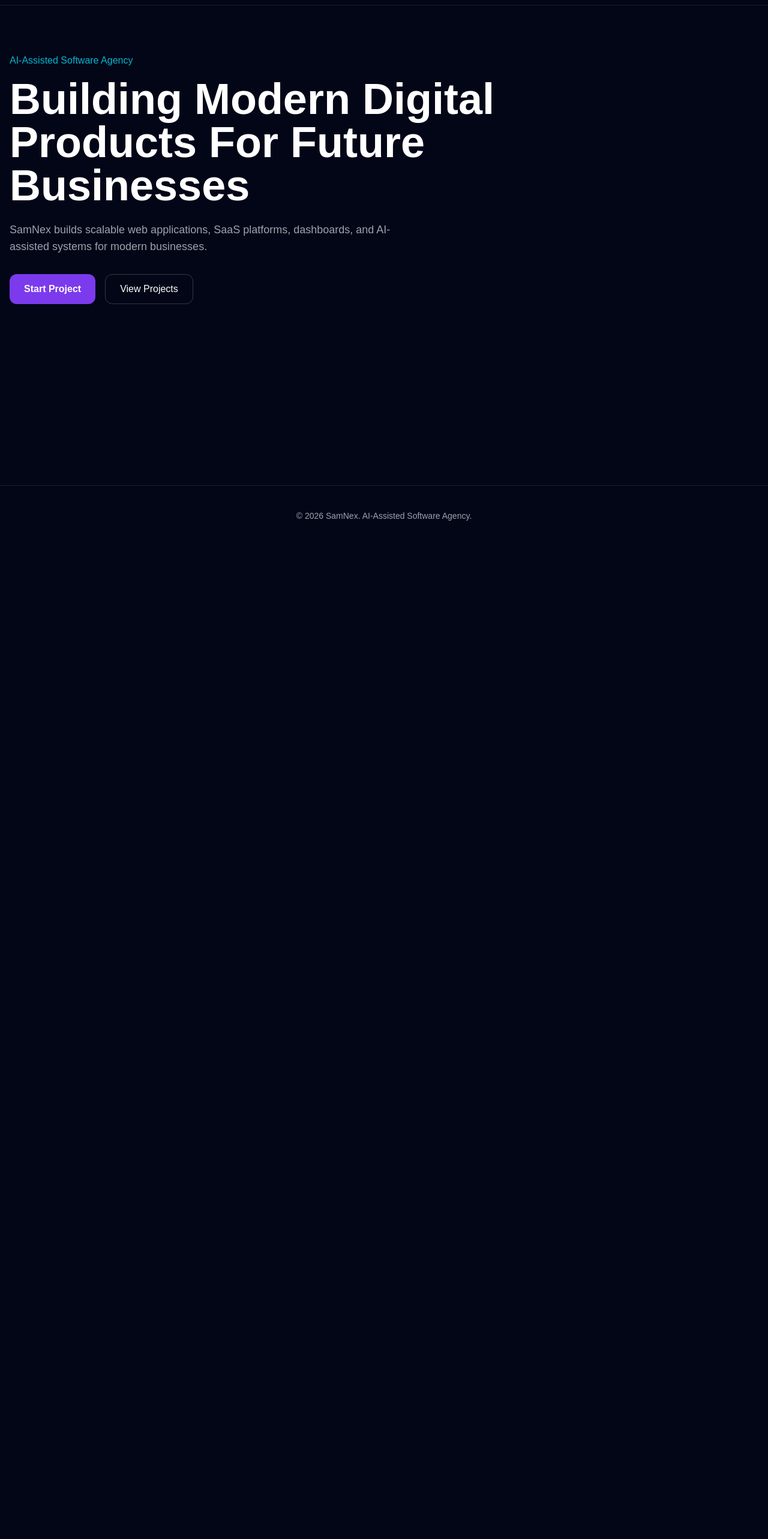
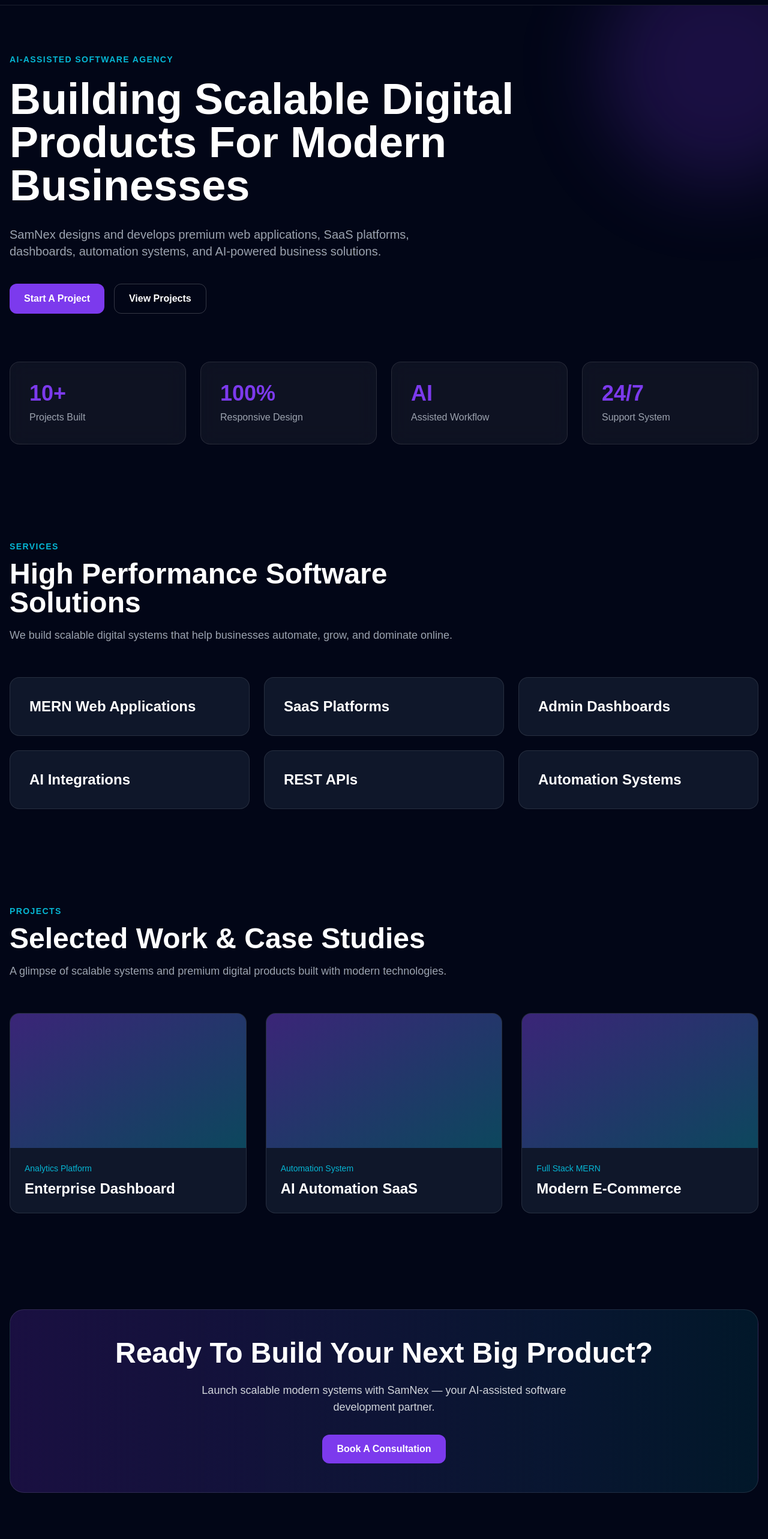
Before and after one commit to Samiul2024/SamNex-Initial, a React (Vite) app in the folder client/: page / in a window 1280 px wide. Shown: the part 60-2626 px from the top of the page at 60% size. Before the commit the page ends 970 px from the top, so only its background shows below. Built offline with nearby package versions, Linux system fonts and the light colour scheme; the HTML template or start-up script is replaced by a standard one.

Commit message:
Build premium homepage sections and reusable UI components

```diff
--- a/client/package.json
+++ b/client/package.json
@@ -19,6 +19,7 @@
     "react-dom": "^19.2.6",
     "react-hook-form": "^7.75.0",
     "react-hot-toast": "^2.6.0",
+    "react-icons": "^5.6.0",
     "react-router-dom": "^7.15.0",
     "zod": "^4.4.3"
   },
--- /dev/null
+++ b/client/src/components/home/sections/CTASection.jsx
@@ -0,0 +1,26 @@
+import PrimaryButton from "../../ui/PrimaryButton"
+
+const CTASection = () => {
+  return (
+    <section className="section-padding">
+      <div className="container">
+        <div className="rounded-3xl border border-white/10 bg-gradient-to-r from-primary/20 to-accent/10 p-12 text-center">
+          <h2 className="mb-6 text-4xl font-black md:text-5xl">
+            Ready To Build Your Next Big Product?
+          </h2>
+
+          <p className="mx-auto mb-8 max-w-2xl text-lg text-gray-300">
+            Launch scalable modern systems with SamNex —
+            your AI-assisted software development partner.
+          </p>
+
+          <PrimaryButton>
+            Book A Consultation
+          </PrimaryButton>
+        </div>
+      </div>
+    </section>
+  )
+}
+
+export default CTASection
--- /dev/null
+++ b/client/src/components/home/sections/HeroSection.jsx
@@ -0,0 +1,45 @@
+import { motion } from "framer-motion"
+import PrimaryButton from "../../ui/PrimaryButton"
+
+const HeroSection = () => {
+  return (
+    <section className="relative overflow-hidden section-padding">
+      <div className="container">
+        <motion.div
+          initial={{ opacity: 0, y: 80 }}
+          animate={{ opacity: 1, y: 0 }}
+          transition={{ duration: 0.7 }}
+          className="max-w-5xl"
+        >
+          <p className="mb-5 text-sm font-semibold uppercase tracking-widest text-accent">
+            AI-Assisted Software Agency
+          </p>
+
+          <h1 className="mb-8 text-5xl font-black leading-tight md:text-7xl">
+            Building Scalable Digital Products For Modern Businesses
+          </h1>
+
+          <p className="mb-10 max-w-3xl text-lg leading-8 text-gray-400 md:text-xl">
+            SamNex designs and develops premium web applications,
+            SaaS platforms, dashboards, automation systems,
+            and AI-powered business solutions.
+          </p>
+
+          <div className="flex flex-wrap gap-4">
+            <PrimaryButton>
+              Start A Project
+            </PrimaryButton>
+
+            <button className="rounded-xl border border-white/20 px-6 py-3 font-semibold hover:bg-white/5">
+              View Projects
+            </button>
+          </div>
+        </motion.div>
+      </div>
+
+      <div className="absolute right-[-120px] top-[-100px] h-[400px] w-[400px] rounded-full bg-primary/20 blur-3xl"></div>
+    </section>
+  )
+}
+
+export default HeroSection
--- /dev/null
+++ b/client/src/components/home/sections/ProjectsPreview.jsx
@@ -0,0 +1,55 @@
+import SectionTitle from "../../ui/SectionTitle"
+
+const projects = [
+  {
+    title: "Enterprise Dashboard",
+    category: "Analytics Platform",
+  },
+
+  {
+    title: "AI Automation SaaS",
+    category: "Automation System",
+  },
+
+  {
+    title: "Modern E-Commerce",
+    category: "Full Stack MERN",
+  },
+]
+
+const ProjectsPreview = () => {
+  return (
+    <section className="section-padding">
+      <div className="container">
+        <SectionTitle
+          badge="Projects"
+          title="Selected Work & Case Studies"
+          description="A glimpse of scalable systems and premium digital products built with modern technologies."
+        />
+
+        <div className="grid gap-8 md:grid-cols-3">
+          {projects.map((project, index) => (
+            <div
+              key={index}
+              className="overflow-hidden rounded-2xl border border-white/10 bg-secondary"
+            >
+              <div className="h-56 bg-gradient-to-br from-primary/40 to-accent/30"></div>
+
+              <div className="p-6">
+                <p className="mb-2 text-sm text-accent">
+                  {project.category}
+                </p>
+
+                <h3 className="text-2xl font-bold">
+                  {project.title}
+                </h3>
+              </div>
+            </div>
+          ))}
+        </div>
+      </div>
+    </section>
+  )
+}
+
+export default ProjectsPreview
--- /dev/null
+++ b/client/src/components/home/sections/ServicesPreview.jsx
@@ -0,0 +1,39 @@
+import SectionTitle from "../../ui/SectionTitle"
+
+const services = [
+  "MERN Web Applications",
+  "SaaS Platforms",
+  "Admin Dashboards",
+  "AI Integrations",
+  "REST APIs",
+  "Automation Systems",
+]
+
+const ServicesPreview = () => {
+  return (
+    <section className="section-padding">
+      <div className="container">
+        <SectionTitle
+          badge="Services"
+          title="High Performance Software Solutions"
+          description="We build scalable digital systems that help businesses automate, grow, and dominate online."
+        />
+
+        <div className="grid gap-6 md:grid-cols-3">
+          {services.map((service, index) => (
+            <div
+              key={index}
+              className="rounded-2xl border border-white/10 bg-secondary p-8 transition hover:-translate-y-1 hover:border-primary"
+            >
+              <h3 className="text-2xl font-bold">
+                {service}
+              </h3>
+            </div>
+          ))}
+        </div>
+      </div>
+    </section>
+  )
+}
+
+export default ServicesPreview
--- /dev/null
+++ b/client/src/components/home/sections/StatsSection.jsx
@@ -0,0 +1,48 @@
+const stats = [
+  {
+    number: "10+",
+    label: "Projects Built",
+  },
+
+  {
+    number: "100%",
+    label: "Responsive Design",
+  },
+
+  {
+    number: "AI",
+    label: "Assisted Workflow",
+  },
+
+  {
+    number: "24/7",
+    label: "Support System",
+  },
+]
+
+const StatsSection = () => {
+  return (
+    <section className="pb-20">
+      <div className="container">
+        <div className="grid gap-6 md:grid-cols-4">
+          {stats.map((item, index) => (
+            <div
+              key={index}
+              className="rounded-2xl border border-white/10 bg-white/5 p-8 backdrop-blur-lg"
+            >
+              <h3 className="mb-2 text-4xl font-black text-primary">
+                {item.number}
+              </h3>
+
+              <p className="text-gray-400">
+                {item.label}
+              </p>
+            </div>
+          ))}
+        </div>
+      </div>
+    </section>
+  )
+}
+
+export default StatsSection
--- /dev/null
+++ b/client/src/components/ui/PrimaryButton.jsx
@@ -0,0 +1,14 @@
+const PrimaryButton = ({
+  children,
+  className = "",
+}) => {
+  return (
+    <button
+      className={`rounded-xl bg-primary px-6 py-3 font-semibold transition hover:scale-[1.02] hover:opacity-90 ${className}`}
+    >
+      {children}
+    </button>
+  )
+}
+
+export default PrimaryButton
--- /dev/null
+++ b/client/src/components/ui/SectionTitle.jsx
@@ -0,0 +1,23 @@
+const SectionTitle = ({
+  badge,
+  title,
+  description,
+}) => {
+  return (
+    <div className="mb-14 max-w-3xl">
+      <p className="mb-3 text-sm font-semibold uppercase tracking-widest text-accent">
+        {badge}
+      </p>
+
+      <h2 className="mb-4 text-4xl font-bold md:text-5xl">
+        {title}
+      </h2>
+
+      <p className="text-lg text-gray-400">
+        {description}
+      </p>
+    </div>
+  )
+}
+
+export default SectionTitle
--- a/client/src/pages/Home.jsx
+++ b/client/src/pages/Home.jsx
@@ -1,34 +1,18 @@
+import HeroSection from "../components/home/sections/HeroSection"
+import StatsSection from "../components/home/sections/StatsSection"
+import ServicesPreview from "../components/home/sections/ServicesPreview"
+import ProjectsPreview from "../components/home/sections/ProjectsPreview"
+import CTASection from "../components/home/sections/CTASection"
+
 const Home = () => {
   return (
-    <section className="section-padding">
-      <div className="container">
-        <div className="max-w-4xl">
-          <p className="mb-4 text-accent">
-            AI-Assisted Software Agency
-          </p>
-
-          <h1 className="mb-6 text-5xl font-bold leading-tight md:text-7xl">
-            Building Modern Digital Products For Future Businesses
-          </h1>
-
-          <p className="mb-8 max-w-2xl text-lg text-gray-400">
-            SamNex builds scalable web applications,
-            SaaS platforms, dashboards, and AI-assisted systems
-            for modern businesses.
-          </p>
-
-          <div className="flex gap-4">
-            <button className="rounded-xl bg-primary px-6 py-3 font-semibold">
-              Start Project
-            </button>
-
-            <button className="rounded-xl border border-white/20 px-6 py-3">
-              View Projects
-            </button>
-          </div>
-        </div>
-      </div>
-    </section>
+    <>
+      <HeroSection />
+      <StatsSection />
+      <ServicesPreview />
+      <ProjectsPreview />
+      <CTASection />
+    </>
   )
 }
 
```
Also changed, not shown: 1 other file (tests, documents, lock files or other folders).
